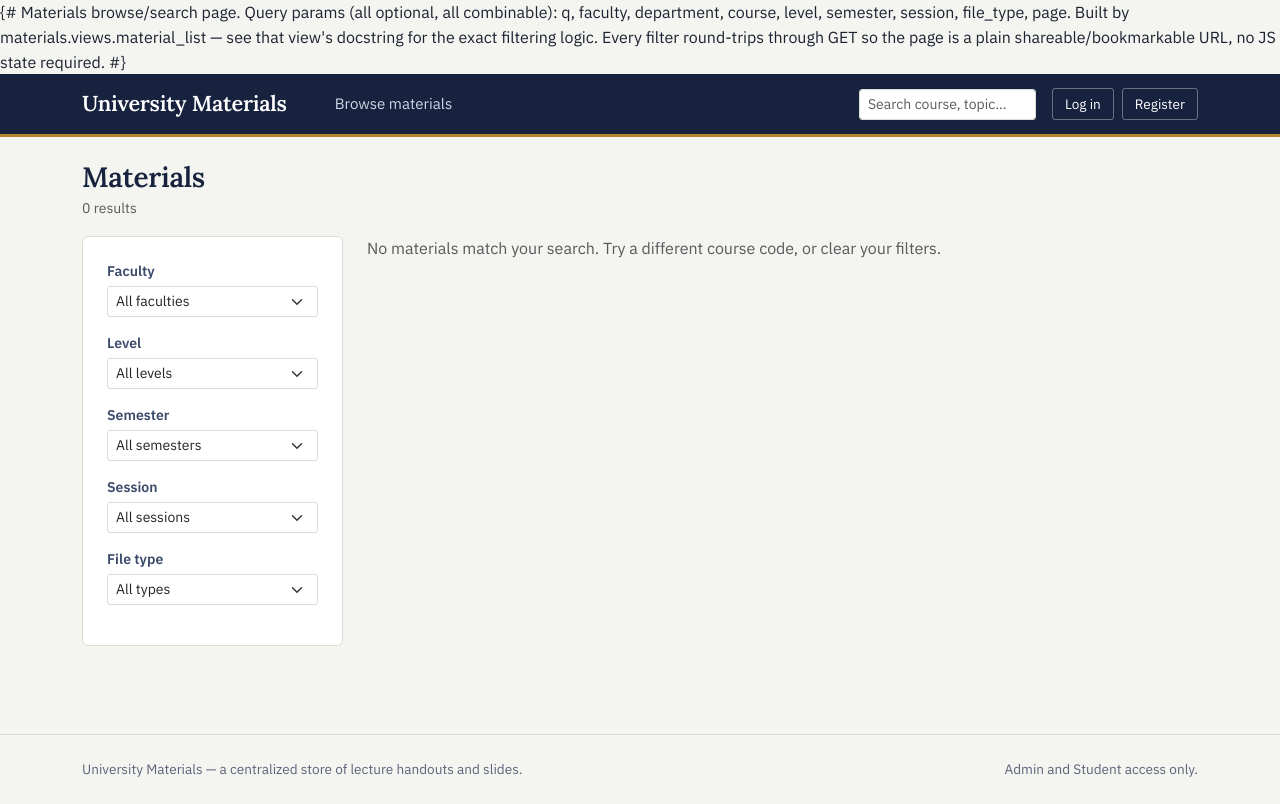
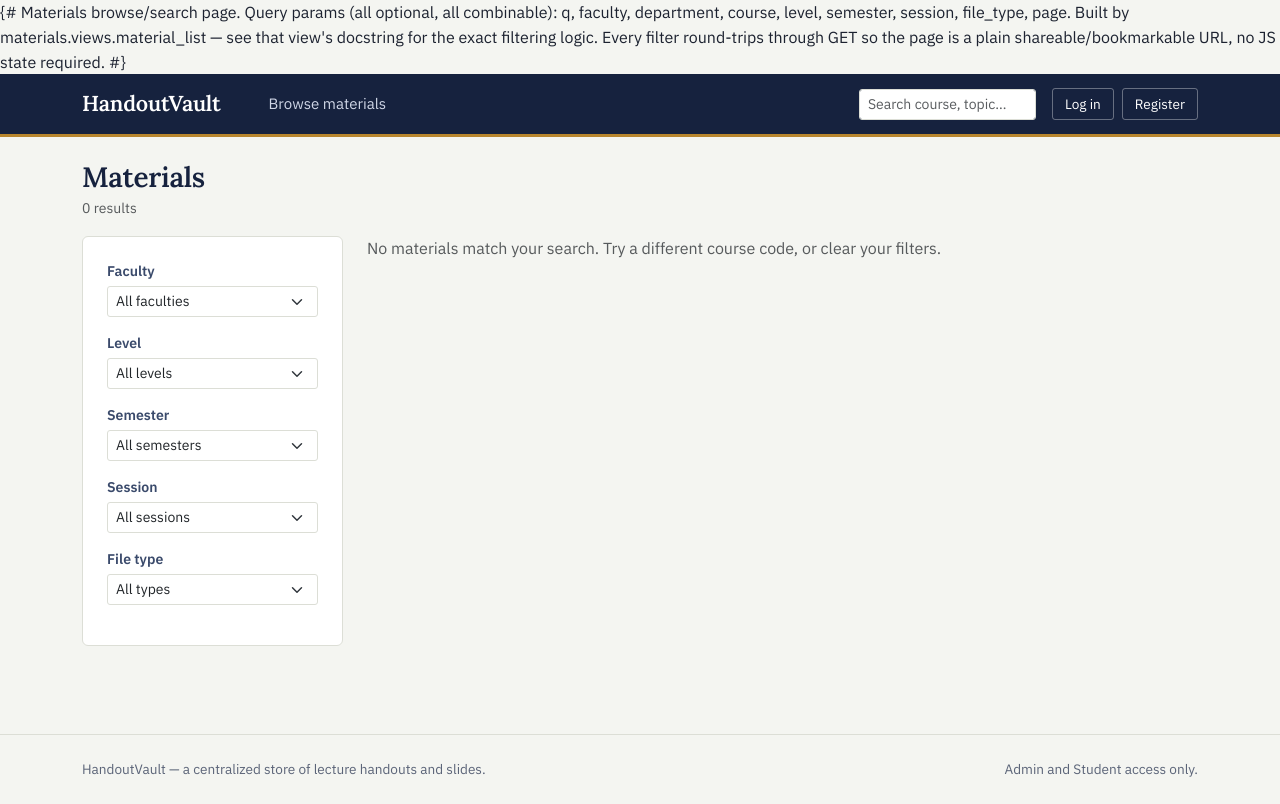
Before and after one commit to MukhtarAyyub/HandoutVault, a Django app: page /materials/ in a window 1280 px wide. Run offline with Django 5.2, Linux system fonts and the light colour scheme; data that the repository does not hold is empty; some libraries are stand-ins or nearby versions.

Commit message:
Update HandoutVault branding and secure Django dependencies

```diff
--- a/accounts/admin.py
+++ b/accounts/admin.py
@@ -25,6 +25,6 @@ class UserAdmin(BaseUserAdmin):
     add_fieldsets = BaseUserAdmin.add_fieldsets + (("Platform role", {"fields": ("role", "student_id")}),)
 
 
-admin.site.site_header = "University Materials Platform Administration"
-admin.site.site_title = "University Materials Admin"
+admin.site.site_header = "HandoutVault Administration"
+admin.site.site_title = "HandoutVault Admin"
 admin.site.index_title = "Manage the catalog"
--- a/config/asgi.py
+++ b/config/asgi.py
@@ -1,4 +1,4 @@
-"""ASGI config for the University Centralized Learning Materials Platform."""
+"""ASGI config for the HandoutVault."""
 import os
 
 from django.core.asgi import get_asgi_application
--- a/config/settings.py
+++ b/config/settings.py
@@ -1,5 +1,5 @@
 """
-Django settings for the University Centralized Learning Materials Platform.
+Django settings for the HandoutVault.
 
 Reads configuration from environment variables (see .env.example) so the
 same codebase can run against local SQLite in development and a managed
--- a/config/wsgi.py
+++ b/config/wsgi.py
@@ -1,4 +1,4 @@
-"""WSGI config for the University Centralized Learning Materials Platform."""
+"""WSGI config for the HandoutVault."""
 import os
 
 from django.core.wsgi import get_wsgi_application
--- a/requirements.txt
+++ b/requirements.txt
@@ -1,5 +1,5 @@
 # --- Core framework -------------------------------------------------------
-Django>=5.1,<5.2
+Django>=5.2.18,<5.3
 
 # --- Database ---------------------------------------------------------------
 # psycopg2-binary talks to PostgreSQL; dj-database-url lets settings.py read
--- a/static/css/style.css
+++ b/static/css/style.css
@@ -1,5 +1,5 @@
 /* ---------------------------------------------------------------------
-   University Materials — design tokens
+   HandoutVault — design tokens
    Concept: a campus registry / card-catalog, not a SaaS dashboard.
    Rows and hairlines carry structure; the gold accent is spent only on
    actions that matter (download, bookmark, primary submit).
--- a/templates/academics/course_list.html
+++ b/templates/academics/course_list.html
@@ -1,6 +1,6 @@
 {% extends "base.html" %}
 
-{% block title %}{{ department.name }} — University Materials{% endblock %}
+{% block title %}{{ department.name }} — HandoutVault{% endblock %}
 
 {% block content %}
 <nav aria-label="breadcrumb" class="small text-muted mb-2">
--- a/templates/academics/department_list.html
+++ b/templates/academics/department_list.html
@@ -1,6 +1,6 @@
 {% extends "base.html" %}
 
-{% block title %}{{ faculty.name }} — University Materials{% endblock %}
+{% block title %}{{ faculty.name }} — HandoutVault{% endblock %}
 
 {% block content %}
 <nav aria-label="breadcrumb" class="small text-muted mb-2">
--- a/templates/accounts/login.html
+++ b/templates/accounts/login.html
@@ -1,6 +1,6 @@
 {% extends "base.html" %}
 
-{% block title %}Log in — University Materials{% endblock %}
+{% block title %}Log in — HandoutVault{% endblock %}
 
 {% block content %}
 <div class="row justify-content-center">
--- a/templates/accounts/register.html
+++ b/templates/accounts/register.html
@@ -1,6 +1,6 @@
 {% extends "base.html" %}
 
-{% block title %}Register — University Materials{% endblock %}
+{% block title %}Register — HandoutVault{% endblock %}
 
 {% block content %}
 <div class="row justify-content-center">
--- a/templates/base.html
+++ b/templates/base.html
@@ -3,7 +3,7 @@
 <head>
   <meta charset="utf-8">
   <meta name="viewport" content="width=device-width, initial-scale=1">
-  <title>{% block title %}University Materials{% endblock %}</title>
+  <title>{% block title %}HandoutVault{% endblock %}</title>
   <link rel="preconnect" href="https://fonts.googleapis.com">
   <link href="https://fonts.googleapis.com/css2?family=Lora:wght@500;600;700&family=IBM+Plex+Sans:wght@400;500;600&display=swap" rel="stylesheet">
   <link href="https://cdnjs.cloudflare.com/ajax/libs/bootstrap/5.3.3/css/bootstrap.min.css" rel="stylesheet">
@@ -14,7 +14,7 @@
   <header class="site-header">
     <nav class="navbar navbar-expand-md py-2">
       <div class="container">
-        <a class="navbar-brand" href="{% url 'home' %}">University Materials</a>
+        <a class="navbar-brand" href="{% url 'home' %}">HandoutVault</a>
         <button class="navbar-toggler" type="button" data-bs-toggle="collapse" data-bs-target="#navMain" aria-controls="navMain" aria-label="Toggle navigation">
           <span class="navbar-toggler-icon"></span>
         </button>
@@ -65,7 +65,7 @@
 
   <footer class="site-footer py-4 mt-5">
     <div class="container d-flex flex-wrap justify-content-between gap-2">
-      <span>University Materials — a centralized store of lecture handouts and slides.</span>
+      <span>HandoutVault — a centralized store of lecture handouts and slides.</span>
       <span>Admin and Student access only.</span>
     </div>
   </footer>
--- a/templates/bookmarks/bookmark_list.html
+++ b/templates/bookmarks/bookmark_list.html
@@ -1,6 +1,6 @@
 {% extends "base.html" %}
 
-{% block title %}My bookmarks — University Materials{% endblock %}
+{% block title %}My bookmarks — HandoutVault{% endblock %}
 
 {% block content %}
 <h1 class="font-display h3 mb-1">My bookmarks</h1>
--- a/templates/materials/admin_dashboard.html
+++ b/templates/materials/admin_dashboard.html
@@ -1,7 +1,7 @@
 {% extends "base.html" %}
 {% load humanize %}
 
-{% block title %}Dashboard — University Materials{% endblock %}
+{% block title %}Dashboard — HandoutVault{% endblock %}
 
 {% block content %}
 <div class="d-flex justify-content-between align-items-center flex-wrap gap-2 mb-4">
--- a/templates/materials/material_confirm_delete.html
+++ b/templates/materials/material_confirm_delete.html
@@ -1,6 +1,6 @@
 {% extends "base.html" %}
 
-{% block title %}Delete material — University Materials{% endblock %}
+{% block title %}Delete material — HandoutVault{% endblock %}
 
 {% block content %}
 <div class="row justify-content-center">
--- a/templates/materials/material_detail.html
+++ b/templates/materials/material_detail.html
@@ -1,6 +1,6 @@
 {% extends "base.html" %}
 
-{% block title %}{{ material.title }} — University Materials{% endblock %}
+{% block title %}{{ material.title }} — HandoutVault{% endblock %}
 
 {% block content %}
 <nav aria-label="breadcrumb" class="small text-muted mb-2">
--- a/templates/materials/material_form.html
+++ b/templates/materials/material_form.html
@@ -1,6 +1,6 @@
 {% extends "base.html" %}
 
-{% block title %}{% if mode == 'edit' %}Edit material{% else %}Upload material{% endif %} — University Materials{% endblock %}
+{% block title %}{% if mode == 'edit' %}Edit material{% else %}Upload material{% endif %} — HandoutVault{% endblock %}
 
 {% block content %}
 <div class="row justify-content-center">
--- a/templates/materials/material_list.html
+++ b/templates/materials/material_list.html
@@ -9,7 +9,7 @@
 #}
 {% extends "base.html" %}
 
-{% block title %}Browse materials — University Materials{% endblock %}
+{% block title %}Browse materials — HandoutVault{% endblock %}
 
 {% block content %}
 <div class="d-flex justify-content-between align-items-start flex-wrap gap-2 mb-3">
```
Also changed, not shown: config/test_settings.py (added, +8 -0 lines), README.md.
